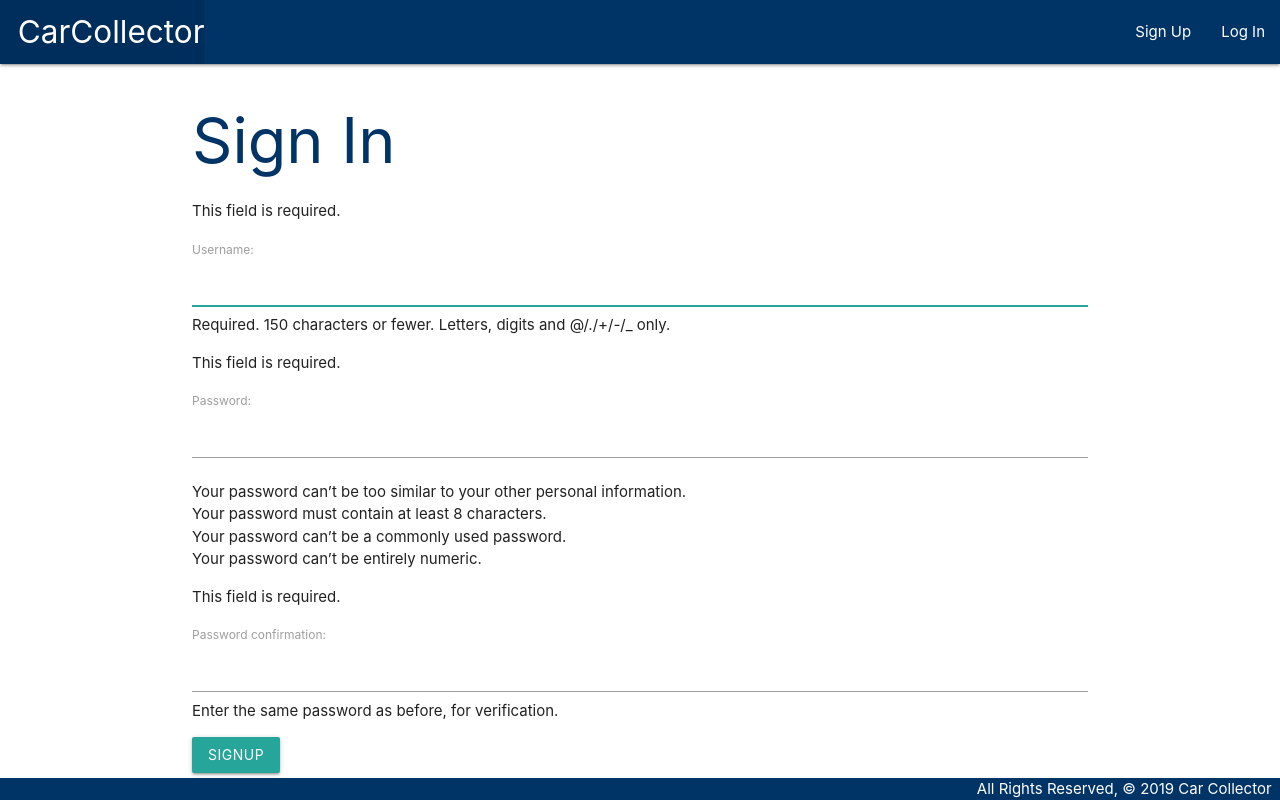
After one commit to franics925/carcollector, a Django app: page /accounts/signup in a window 1280 px wide. The commit adds this page. Run offline with Django 3.2, Linux system fonts and the light colour scheme.

Commit message:
add user login

```diff
--- a/carcollector/settings.py
+++ b/carcollector/settings.py
@@ -119,3 +119,5 @@ USE_TZ = True
 # https://docs.djangoproject.com/en/2.2/howto/static-files/
 
 STATIC_URL = '/static/'
+LOGIN_REDIRECT_URL = '/cars/'
+LOGOUT_REDIRECT_URL = '/'
--- a/carcollector/urls.py
+++ b/carcollector/urls.py
@@ -19,4 +19,5 @@ from django.urls import path, include
 urlpatterns = [
     path('admin/', admin.site.urls),
     path('', include('main_app.urls')),
+    path('accounts/', include('django.contrib.auth.urls')),
 ]
--- a/main_app/admin.py
+++ b/main_app/admin.py
@@ -4,3 +4,4 @@ from .models import *
 # Register your models here.
 admin.site.register(Car)
 admin.site.register(Maintenance)
+admin.site.register(Driver)
--- a/main_app/forms.py
+++ b/main_app/forms.py
@@ -1,5 +1,5 @@
 from django.forms import ModelForm
-from .models import Maintenance
+from .models import *
 
 class MaintenanceForm(ModelForm):
     class Meta:
--- a/main_app/models.py
+++ b/main_app/models.py
@@ -16,7 +16,7 @@ class Car(models.Model):
     model = models.CharField(max_length=50)
     year = models.IntegerField()
     mileage = models.IntegerField()
-    # drivers = models.ManyToManyField(drivers)
+    # drivers = models.ManyToManyField(Driver)
     user = models.ForeignKey(User, on_delete=models.CASCADE)
     def __str__(self):
         return self.model
--- a/main_app/templates/base.html
+++ b/main_app/templates/base.html
@@ -19,10 +19,16 @@
           <li><a href="/" class="left brand-logo">&nbsp;&nbsp;CarCollector</a></li>
         </ul>
         <ul class="right">
-            <li><a href="{% url 'about' %}">About</a></li>
-            <li><a href="{% url 'driver_index' %}">Drivers</a></li>
-            <li><a href="{% url 'cars_create' %}">Add a Car</a></li>
-            <li><a href="{% url 'index' %}">View All My Cars</a></li>
+            {% if user.is_authenticated %}
+              <li><a href="{% url 'about' %}">About</a></li>
+              <li><a href="{% url 'driver_index' %}">Drivers</a></li>
+              <li><a href="{% url 'cars_create' %}">Add a Car</a></li>
+              <li><a href="{% url 'index' %}">View All My Cars</a></li>
+              <li><a href="{% url 'logout' %}">Log Out</a></li>
+            {% else %}
+              <li><a href="{% url 'signup' %}">Sign Up</a></li>
+              <li><a href="{% url 'login' %}">Log In</a></li>
+            {% endif %}
         </ul>
       </div>
     </nav>
--- /dev/null
+++ b/main_app/templates/registration/signup.html
@@ -0,0 +1,14 @@
+{% extends 'base.html' %}
+{% block content %}
+
+<h1>Sign In</h1>
+
+{% if error_message %}<p class="red-text">{{ error_message }}</p>{% endif %}
+
+<form method="post" action="{% url 'signup' %}">
+  {% csrf_token %}
+  {{ form.as_p }}
+  <input type="submit" class="btn" value="signup">
+  <input type="hidden" name="next" value="{{ next }}">
+</form>
+{% endblock %}
--- a/main_app/urls.py
+++ b/main_app/urls.py
@@ -12,4 +12,5 @@ urlpatterns = [
     path('cars/<int:car_id>/add_maintenance/', views.add_maintenance, name='add_maintenance'),
     path('cars/<int:car_id>/add_photo/', views.add_photo, name='add_photo'),
     path('drivers', views.driver_index, name='driver_index'),
+    path('accounts/signup', views.signup, name='signup'),
 ]
--- a/main_app/views.py
+++ b/main_app/views.py
@@ -1,6 +1,10 @@
 from django.shortcuts import render, redirect
 from django.views.generic.edit import CreateView, UpdateView, DeleteView
 from django.views.generic import ListView, DetailView
+from django.contrib.auth import login
+from django.contrib.auth.forms import UserCreationForm
+from django.contrib.auth.decorators import login_required
+from django.contrib.auth.mixins import LoginRequiredMixin
 
 import uuid
 import boto3
@@ -20,7 +24,8 @@ def about(request):
     return render(request, 'about.html')
 
 def cars_index(request):
-    cars = Car.objects.all()
+    cars = Car.objects.filter(user=request.user)
+    # cars = Car.objects.all()
     return render(request, 'cars/index.html', { 'cars': cars })
 
 def driver_index(request):
@@ -56,6 +61,20 @@ def add_photo(request, car_id):
             print('An error occured uploading file to s3')
     return redirect('detail', car_id=car_id)
 
+def signup(request):
+    form = UserCreationForm(request.POST)
+    error_message=''
+    if request.method == 'POST':
+        print(form.is_valid())
+        if form.is_valid():
+            user = form.save()
+            login(request, user)
+            return redirect('index')
+        else:
+            error_message = "Invalid signup try again plz"
+    context = {'form': form, 'error_message': error_message}
+    return render(request, 'registration/signup.html', context)
+
 class CarUpdate(UpdateView):
   model = Car
   fields = '__all__'
@@ -64,7 +83,14 @@ class CarDelete(DeleteView):
   model = Car
   success_url = '/cars/'
 
-class CarCreate(CreateView):
+class CarCreate(LoginRequiredMixin, CreateView):
     model = Car
-    fields = '__all__'
+    fields = ['make', 'model', 'year', 'mileage']
     success_url = '/cars/'
+  # This inherited method is called when a
+  # valid cat form is being submitted
+    def form_valid(self, form):
+        # Assign the logged in user (self.request.user)
+        form.instance.user = self.request.user
+        # Let the CreateView do its job as usual
+        return super().form_valid(form)
```
Also changed, not shown: main_app/templates/registration/login.html (added, +12 -0 lines), db.sqlite3, main_app/migrations/0011_car_user.py.
